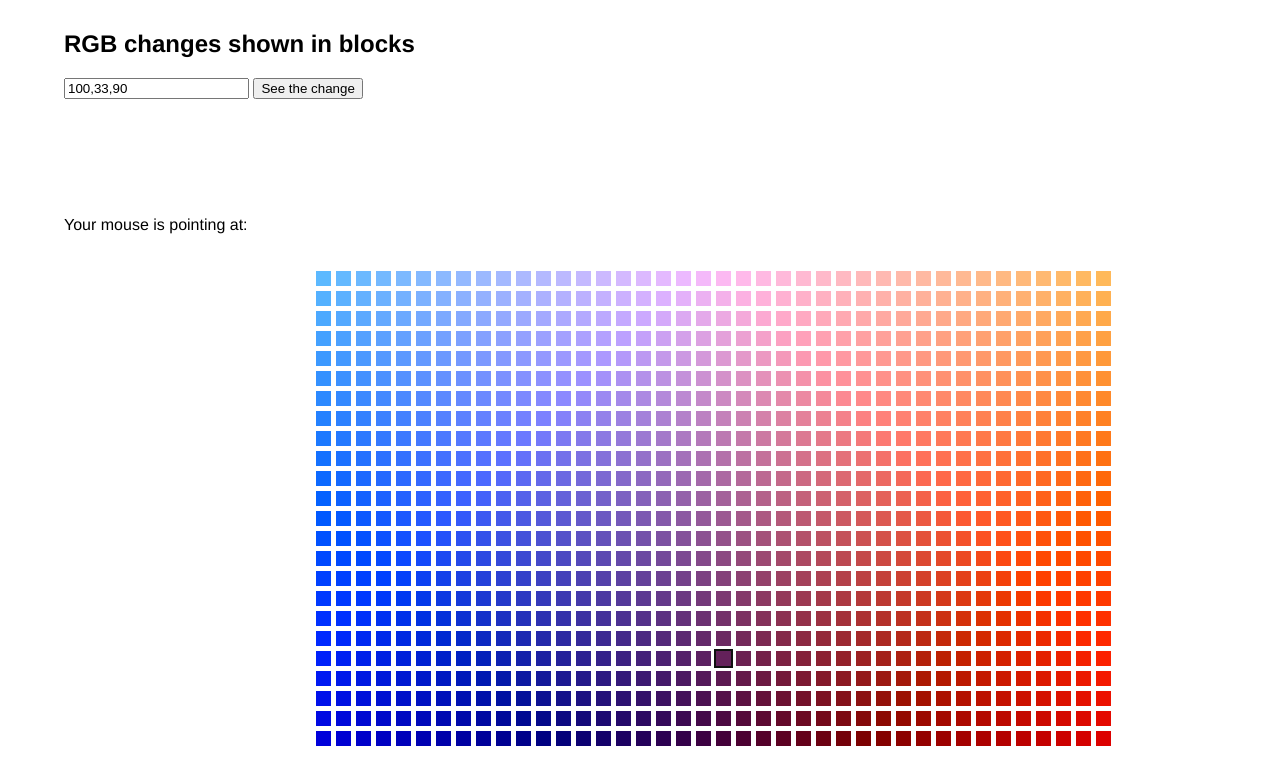
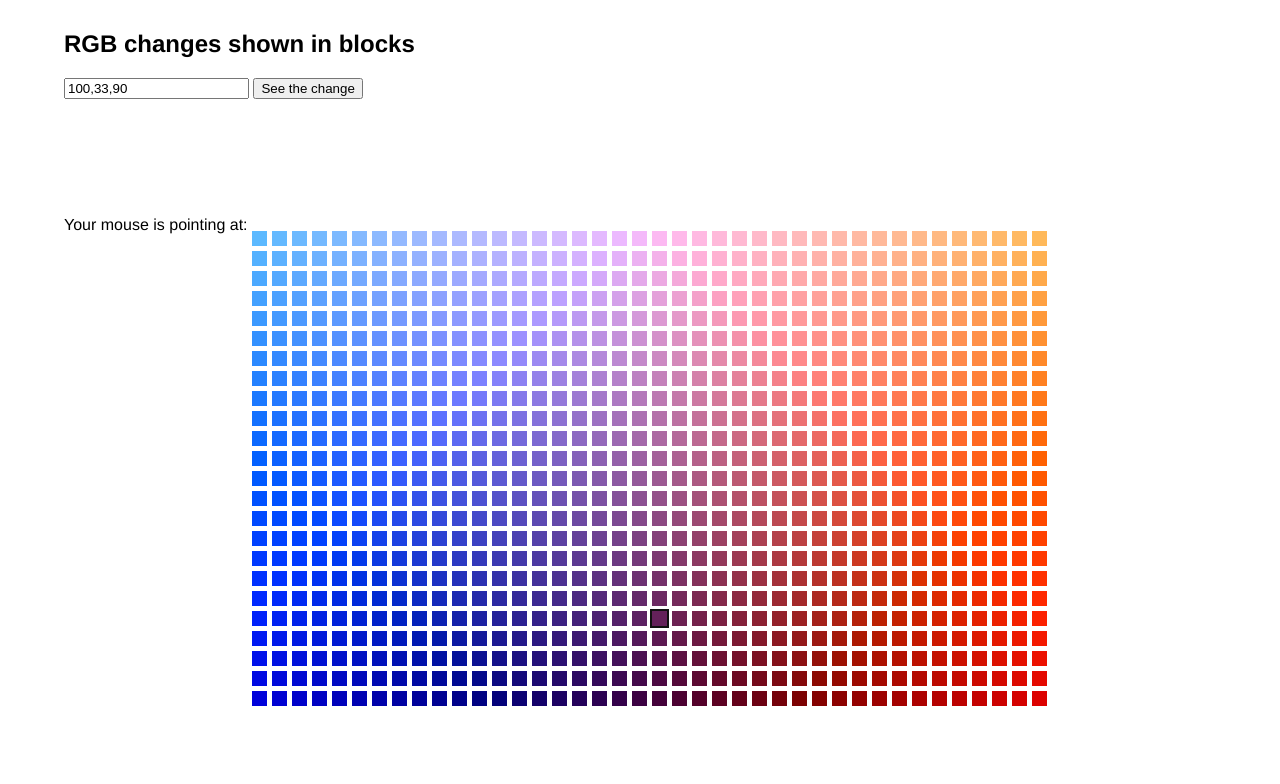
Before and after one commit to hikerpig/rgb_demo, a plain HTML site: page index.html in a window 1280 px wide. Both pictures are taken after a click on the button "See the change". Drawn offline with nearby package versions, Linux system fonts and the light colour scheme.

Commit message:
位计算符号优先级比较高，加括号， 添加ratioToWindow来更正中心点的确立

```diff
--- a/index.html
+++ b/index.html
@@ -16,6 +16,8 @@
     #color-block-container{
       position: relative;
       width: 100%;
+      margin-bottom: 100px;
+      /*margin-top: 50px;*/
     }
     #center-block{
       position: absolute;
@@ -72,6 +74,7 @@
       var windowHeight, windowWidth;
       windowHeight = $(window).height(),
       windowWidth  = $(window).width();
+      var ratioToWindow = 0.9;
 
       // @class
       function Point(x,y,color){
@@ -188,12 +191,14 @@
         var centerColor = centerColor || {r:127, g:127, b:127};
         var centerLight = (centerColor.r + centerColor.g + centerColor.b) / 3;
         $blockContainer.css({
-          top:   (windowHeight/2) + ( yOffset ) * (gridWidth + gapWidth) + 'px', // why 4?
-          left:  (windowWidth/2) + xOffset * (gridWidth + gapWidth) + 'px'
-        })
+          top:   (windowHeight/2) * ratioToWindow + ( yOffset ) * (gridWidth + gapWidth) + 'px', // why 4?
+          left:  (windowWidth/2) * ratioToWindow + xOffset * (gridWidth + gapWidth) + 'px'
+        }); // inaccurate , but enough to use
         $('#color-block-container').css({
-          height:  (255/diff>>0 + 1) * (gridWidth + gapWidth) + 'px' // make sure we can scroll to the overflow
+          height: ( (255/diff + 1) >>0  ) * (gridWidth + gapWidth) + 'px' // make sure we can scroll to the overflow
         });
+        // var visualWidth =
+        // if( )
         window.blockContainer = $blockContainer; //test
 
         $blockContainer.hide();
```
